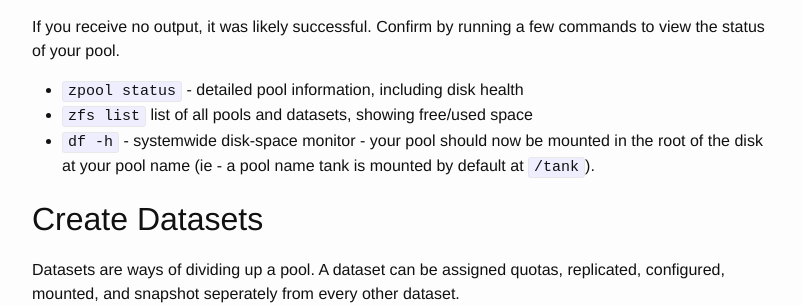
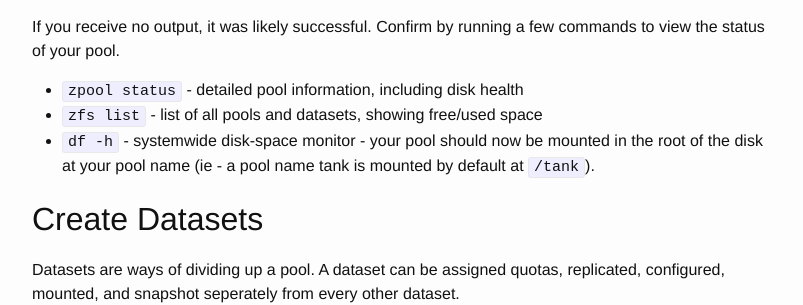
Before and after one commit to benyanke/docs, a Jekyll site: the page built from _posts/2018-10-10-create-pool.markdown, in a window 1280 px wide and 900 px high, scrolled down 3570 px. Shown: the part 154-459 px from the top of the window, without its empty margins (238-1041 px from the left). Built offline with Jekyll 4.4.1, drawn with Linux system fonts in a browser that asks for light colours.

Commit message:
Fixing formatting

```diff
--- a/_posts/2018-10-10-create-pool.markdown
+++ b/_posts/2018-10-10-create-pool.markdown
@@ -179,7 +179,7 @@ If you receive no output, it was likely successful. Confirm by running a few com
 view the status of your pool.
 
  * `zpool status` - detailed pool information, including disk health
- * `zfs list` list of all pools and datasets, showing free/used space
+ * `zfs list` - list of all pools and datasets, showing free/used space
  * `df -h` - systemwide disk-space monitor - your pool should now be mounted in the root of
     the disk at your pool name (ie -  a pool name tank is mounted by default at `/tank`).
 
```
